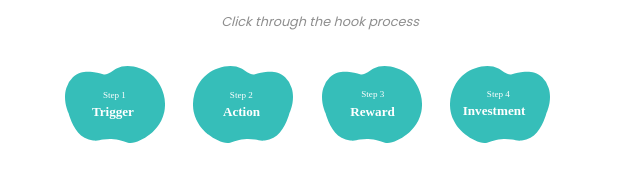
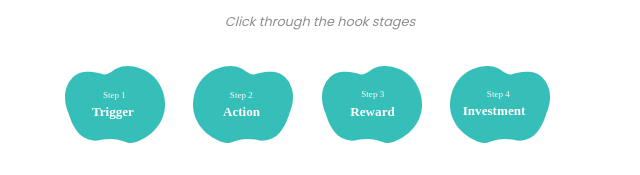
Before and after one commit to martinemcgrath/essay-website-ixd502, a plain HTML site: page history-applied-to-digital-design.html in a window 1280 px wide. Shown: the part 504-679 px from the top of the page, 584-1224 px from the left. Drawn offline with nearby package versions, Linux system fonts and the light colour scheme.

Commit message:
changes to text

```diff
--- a/history-applied-to-digital-design.html
+++ b/history-applied-to-digital-design.html
@@ -59,7 +59,7 @@
 
                     <p>Consumer psychology expert, Nir Eyal breaks down this method in his book ‘Hooked’ and explores the formation of habits. The book includes the rhetorical questions, ‘What makes us engage with certain products out of sheer habit?’ and ‘Is there a pattern underlying how technologies hook us?’ With these questions in mind, Eyal developed the ‘Hook Model’ used to drive user engagement and encourage repetitive actions, without the high costs. Eyal studies behavioural psychology and neuroscience and explored how digital products can target human psychology to build healthy habits. The hook proposes what successful products have in common and consists of four stages:</p>
 
-                    <p class="hook-process">Click through the hook process</p>
+                    <p class="hook-process">Click through the hook stages</p>
 
                     <div class="hook-stages-wrapper">
                       <div class="hook-stages">
```
